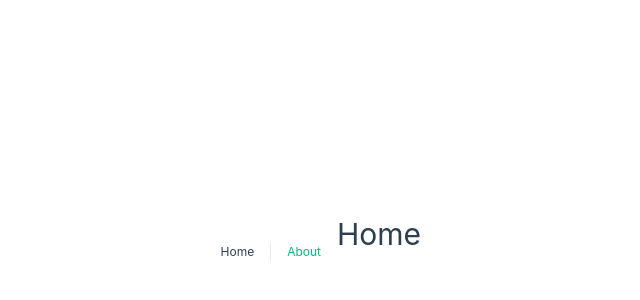
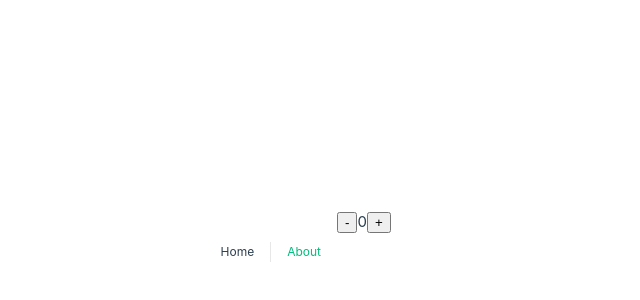
Before and after one commit to hairutdinov/vue-composition-api-basics, a Vue app: page / in a window 1280 px wide. Shown: the part 164-464 px from the top of the page, without its empty margins (303-943 px from the left). Built offline with nearby package versions, Linux system fonts and the light colour scheme.

Commit message:
counter in options api design

```diff
--- a/src/views/HomeView.vue
+++ b/src/views/HomeView.vue
@@ -1,5 +1,32 @@
 <template>
   <div class="home">
-    <h1>Home</h1>
+    <div>
+      <button class="btn" @click="decreaseCounter">-</button>
+      <span class="counter">{{ counter }}</span>
+      <button class="btn" @click="increaseCounter">+</button>
+    </div>
   </div>
 </template>
+
+
+<style>
+
+</style>
+
+<script>
+export default {
+  data() {
+    return {
+      counter: 0
+    }
+  },
+  methods: {
+    decreaseCounter() {
+      this.counter -= 1;
+    },
+    increaseCounter() {
+      this.counter += 1;
+    },
+  }
+}
+</script>
```
